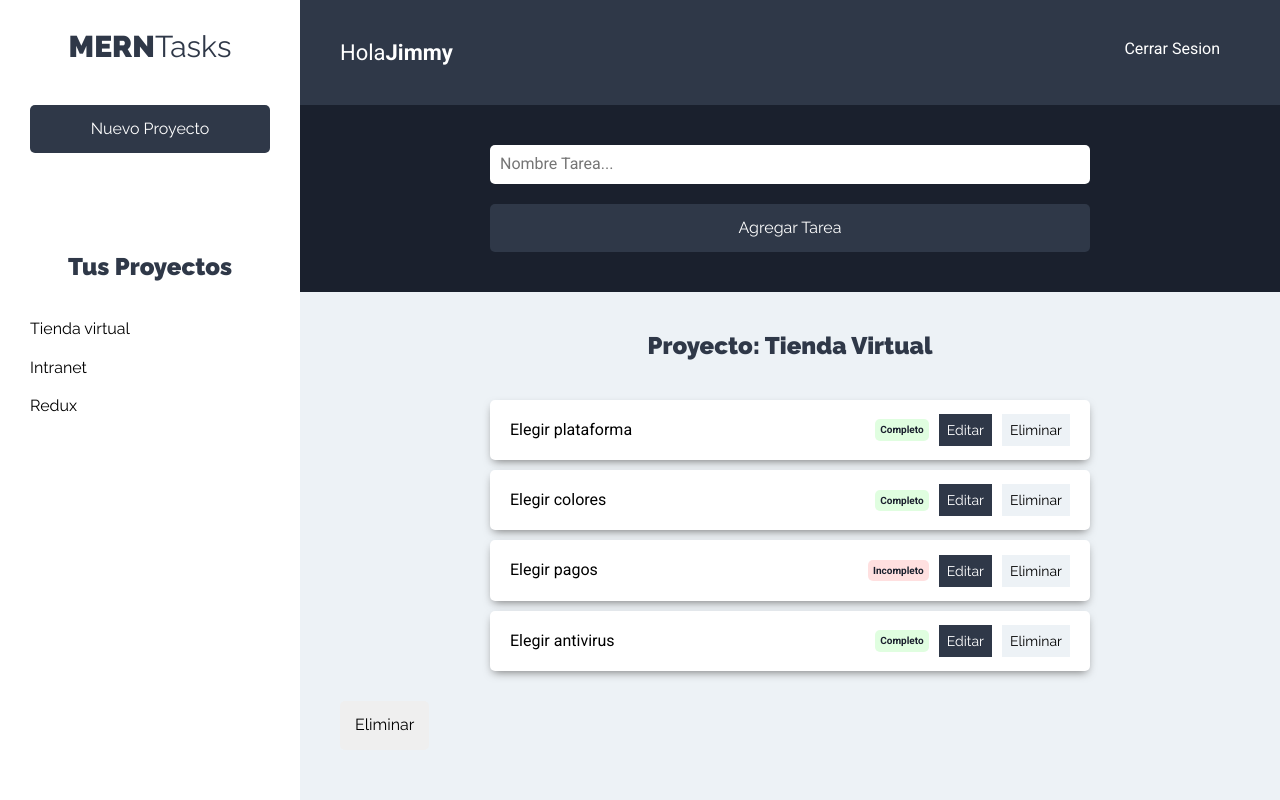
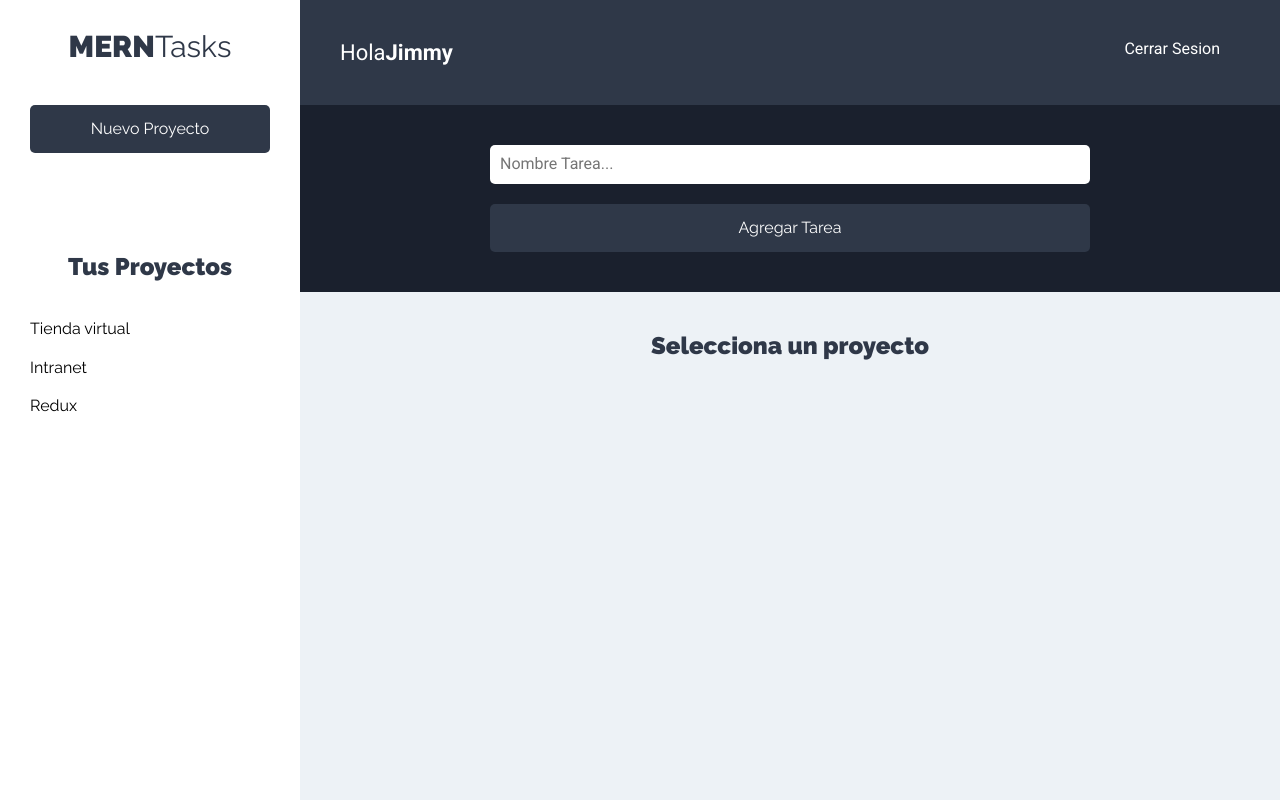
Before and after one commit to jimmy404/MERNstack, a React (Create React App) app: page /proyectos in a window 1280 px wide. Built offline with nearby package versions, Linux system fonts and the light colour scheme.

Commit message:
Code to display the name of a product from the list

```diff
--- a/src/components/tareas/ListadoTareas.js
+++ b/src/components/tareas/ListadoTareas.js
@@ -1,7 +1,18 @@
-import React, { Fragment } from 'react';
+import React, { Fragment, useContext } from 'react';
+import proyectoContext from '../../context/proyectos/proyectoContext'
 import Tarea from './Tarea';
 
 const ListadoTareas = () => {
+
+    //obtener state de proyectos
+    const proyectosContext = useContext(proyectoContext);
+    const { proyecto } = proyectosContext;
+
+    //si no hay proyecto seleccionado
+    if(!proyecto) return <h2>Selecciona un proyecto</h2>
+
+    //array destructuring para extraer proyecto actual
+    const [proyectoActual] = proyecto;
 
   const tareasProyecto = [
     { nombre: 'Elegir plataforma', estado: true },
@@ -12,7 +23,7 @@
 
   return(
     <Fragment>
-      <h2>Proyecto: Tienda Virtual</h2>
+      <h2>Proyecto: {proyectoActual.nombre}</h2>
       <ul className="listado-tareas">
         {tareasProyecto.length === 0
           ? (<li className="tarea"><p>No hay tareas</p></li>)
```
